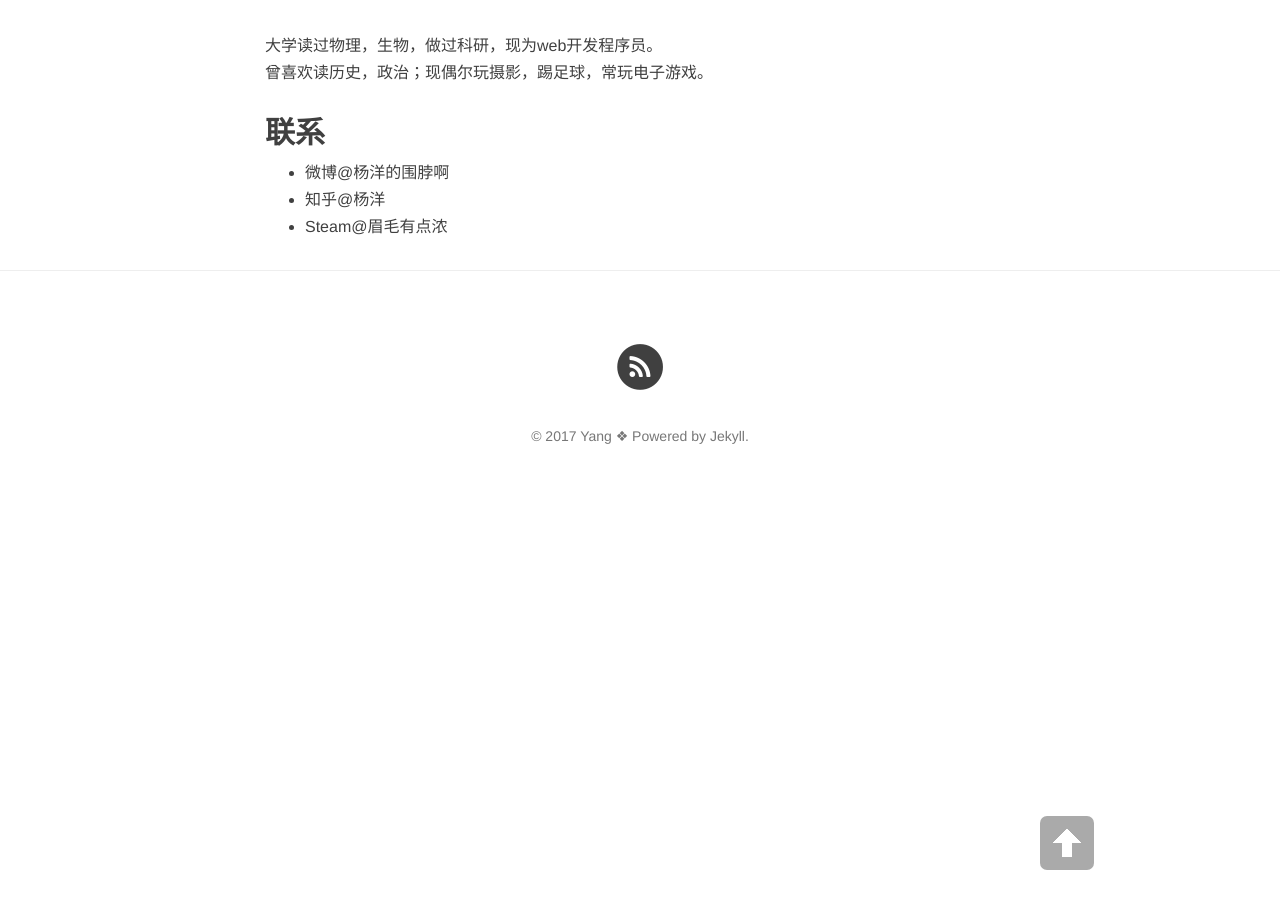
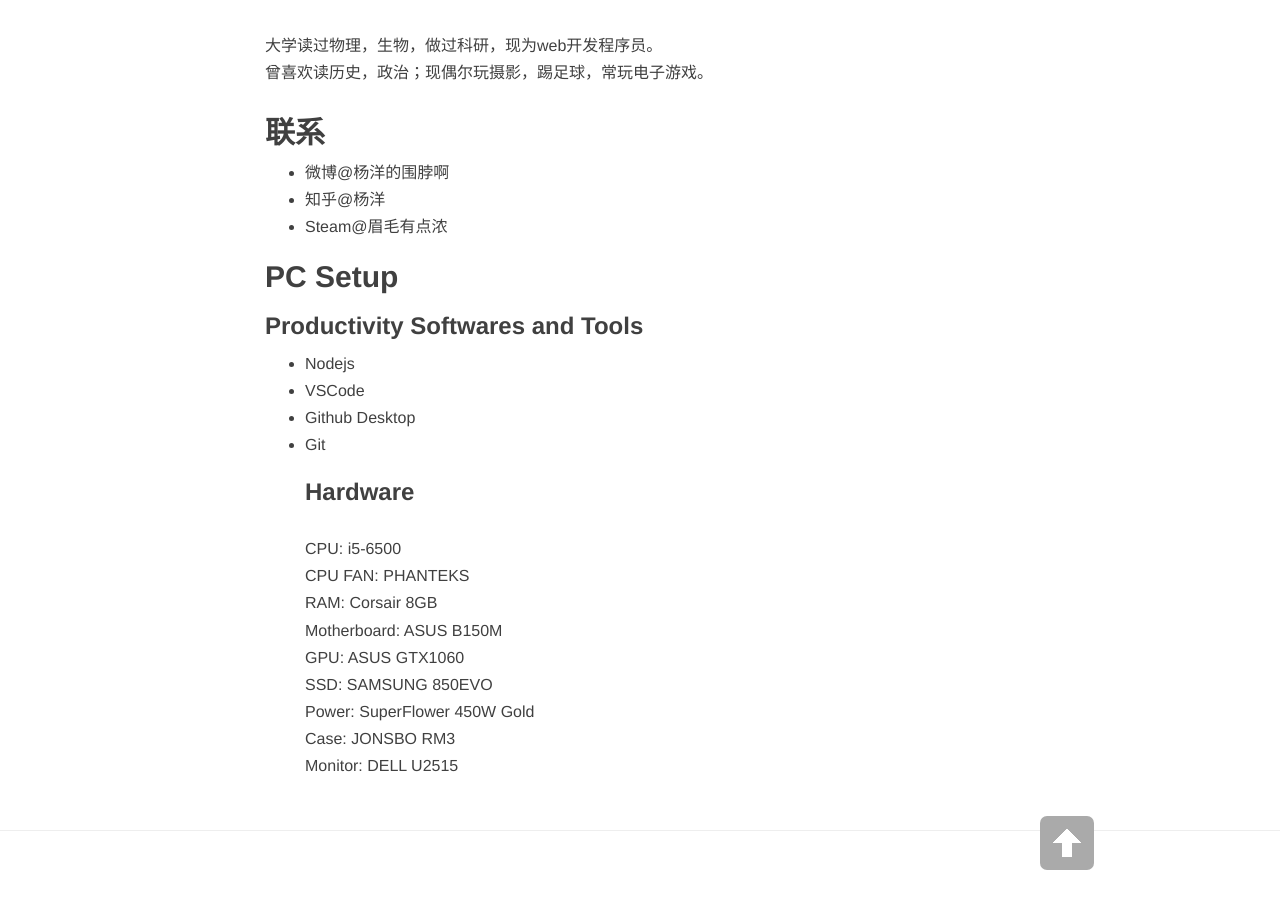
Before and after one commit to yangyangxian/yangyangxian.github.io, a Jekyll site: the page built from tabs/about.md, in a window 1280 px wide and 900 px high, scrolled down 499 px. Built offline with Jekyll 4.4.1, drawn with Linux system fonts in a browser that asks for light colours; nearby versions of some CDN libraries.

Commit message:
Add some info to about

```diff
--- a/tabs/about.md
+++ b/tabs/about.md
@@ -12,3 +12,20 @@
 - [微博@杨洋的围脖啊](http://weibo.com/2003457565)
 - [知乎@杨洋](http://www.zhihu.com/people/yang-yang-8)
 - [Steam@眉毛有点浓](http://steamcommunity.com/id/yangyoungyang/)
+
+## PC Setup
+### Productivity Softwares and Tools
+- [Nodejs](https://nodejs.org/en/)
+- [VSCode](https://code.visualstudio.com/)
+- [Github Desktop](https://desktop.github.com/)
+- [Git](https://git-scm.com/)
+### Hardware
+CPU: i5-6500\
+CPU FAN: PHANTEKS\
+RAM: Corsair 8GB\
+Motherboard: ASUS B150M\
+GPU: ASUS GTX1060\
+SSD: SAMSUNG 850EVO\
+Power: SuperFlower 450W Gold\
+Case: JONSBO RM3\
+Monitor: DELL U2515
```
